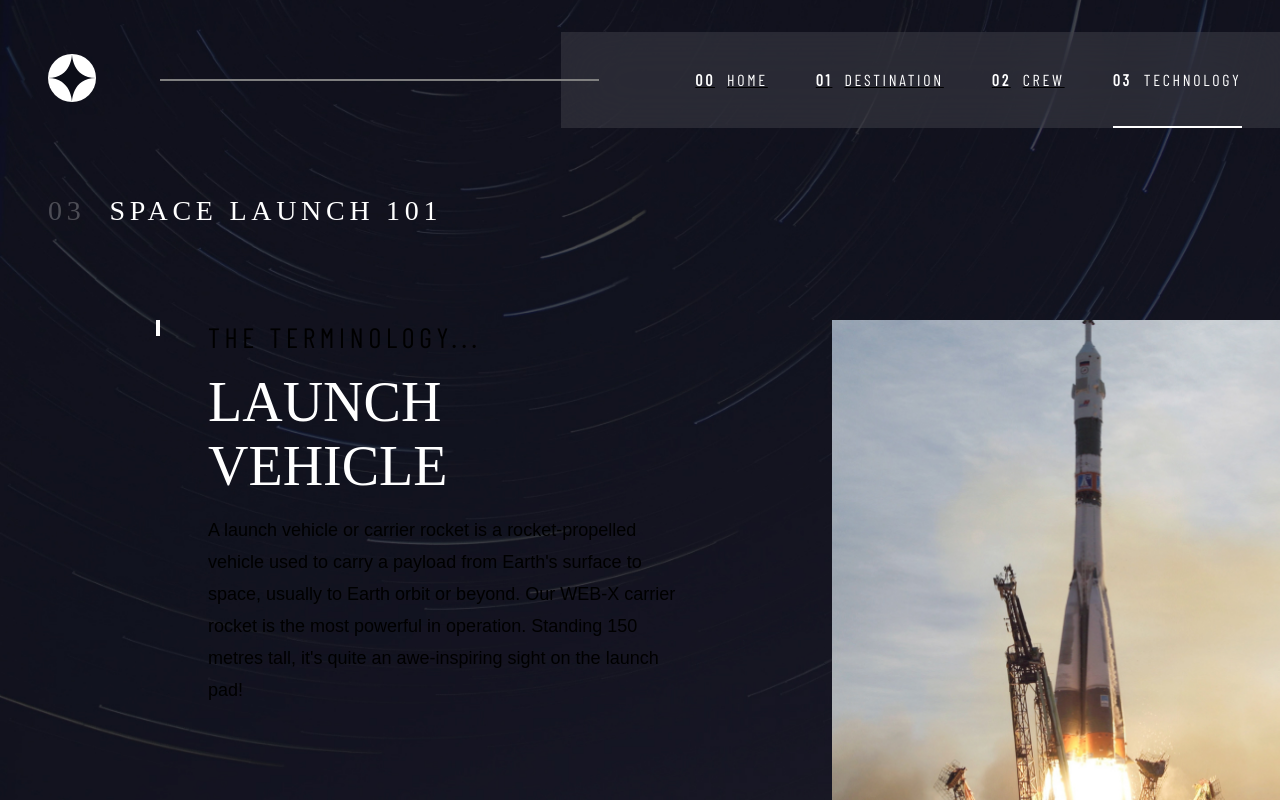
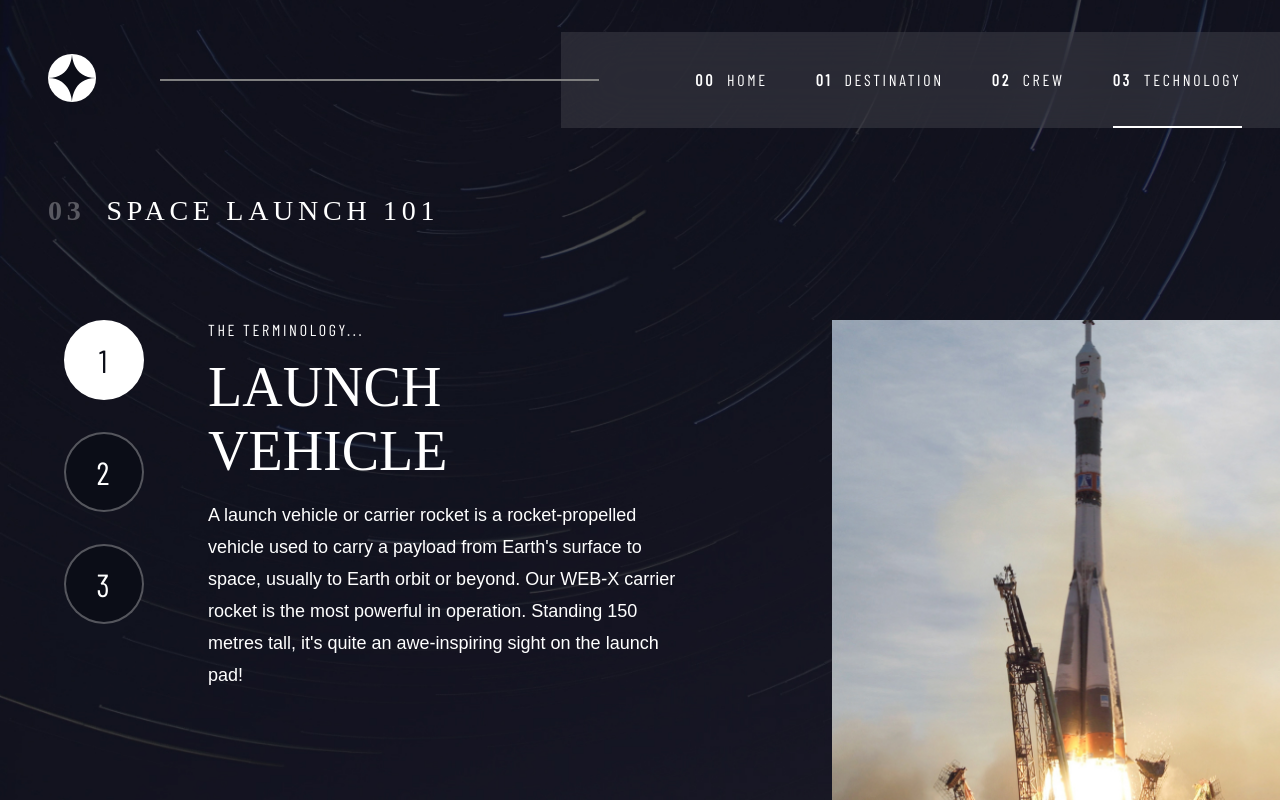
Before and after one commit to dmitri987/demo-space-travel, a React (Create React App) app: page /technology in a window 1280 px wide. Built offline with nearby package versions, Linux system fonts and the light colour scheme; a web font is replaced by a local one.

Commit message:
fix pages to work with refactored Navs

```diff
--- a/src/components/Crew/CrewPage.js
+++ b/src/components/Crew/CrewPage.js
@@ -2,7 +2,7 @@ import React from "react";
 import { useLocation } from "react-router-dom";
 import styled from "styled-components";
 import { createPage } from "../Page";
-import Navs from "../Navs/Navs";
+import Navs from "../Navs/Bullets";
 import bgImageDesktop from "./bg-crew-desktop.jpg";
 import bgImageTablet from "./bg-crew-tablet.jpg";
 import bgImageMobile from "./bg-crew-mobile.jpg";
--- a/src/components/Destination/DestinationPage.js
+++ b/src/components/Destination/DestinationPage.js
@@ -2,7 +2,7 @@ import React from "react";
 import { useLocation } from "react-router-dom";
 import styled from "styled-components";
 import { createPage } from "../Page";
-import Navs from "../Navs/Navs";
+import Navs from "../Navs/Tabs";
 import bgImageDesktop from "./bg-destination-desktop.jpg";
 import bgImageTablet from "./bg-destination-tablet.jpg";
 import bgImageMobile from "./bg-destination-mobile.jpg";
--- a/src/components/Home/HomePage.js
+++ b/src/components/Home/HomePage.js
@@ -46,6 +46,21 @@ const Content = styled.section`
   }
 `;
 
+const Subtitle = styled.h5`
+  font-size: 28px;
+  letter-spacing: 4.72px;
+
+  @media (max-width: ${desktop}) {
+    font-size: 20px;
+    letter-spacing: 3.38px;
+  }
+
+  @media (max-width: ${tablet}) {
+    font-size: 16px;
+    letter-spacing: 2.7px;
+  }
+`;
+
 const Info = styled.div`
   display: flex;
   flex-direction: column;
@@ -68,7 +83,7 @@ const Home = () => (
   <Page>
     <Content>
       <Info>
-        <h5>SO, YOU WANT TO TRAVEL TO</h5>
+        <Subtitle>SO, YOU WANT TO TRAVEL TO</Subtitle>
         <h1 className="text-white">SPACE</h1>
         <p>
           Let’s face it; if you want to go to space, you might as well genuinely
--- a/src/components/NavBar/NavBar.css
+++ b/src/components/NavBar/NavBar.css
@@ -76,6 +76,16 @@
   transition: all 0.25s ease-in-out;
 }
 
+@supports not (backdrop-filter: none) {
+  .panel {
+    background-color: rgba(var(--color-black-rgb) / 60%);
+  }
+
+  .panel-with-toggler:not(.inline) .panel {
+    background-color: rgba(var(--color-black-rgb) / 90%);
+  }
+}
+
 .panel-with-toggler:not(.inline) .panel.show {
   inset-inline-end: 0;
 }
--- a/src/components/Navs/BaseNavs.js
+++ b/src/components/Navs/BaseNavs.js
@@ -10,13 +10,14 @@ const Navs = styled.nav`
       ? `
     flex-direction: column;
     height: fit-content;
+    width: 100%;
     gap: 1em;
   `
       : `
     height: 100%;
+    width: fit-content;
     gap: 3em;
   `}
-  width: 100%;
   place-content: center;
   align-items: stretch;
 
@@ -31,6 +32,7 @@ const Navs = styled.nav`
     cursor: pointer;
     font-size: inherit;
     letter-spacing: inherit;
+    text-decoration: none;
 
     ${({ vertical }) => vertical && "width: 100%;"}
 
@@ -54,7 +56,6 @@ const ListItem = styled.li`
 const BaseItem = styled.div`
   display: flex;
   align-items: center;
-  /* height: 100%; */
   font-family: "Barlow Condensed", sans-serif;
   font-style: normal;
   font-weight: normal;
@@ -83,6 +84,10 @@ const BaseItem = styled.div`
 
   &:hover:not(.active) {
     border-color: var(--border-color-hover);
+  }
+
+  & > * {
+    color: inherit;
   }
 `;
 
@@ -118,7 +123,6 @@ const isStyles = (arg) => typeof arg === "string";
 const getComponentFromArgs = (name, args, stylesAllowed = true) => {
   const newComponent = args?.[name];
   if (!newComponent) return defaultComponents[name];
-  console.log(name, newComponent);
   if (isStyles(newComponent)) {
     if (!stylesAllowed)
       throw new TypeError(
--- a/src/components/Navs/Rounds.js
+++ b/src/components/Navs/Rounds.js
@@ -7,7 +7,7 @@ const desktop = data.breakpoints.desktop + "px";
 const { ItemText } = defaultComponents;
 
 /** Rounds */
-export default createNavs({
+const BaseRounds = createNavs({
   Navs: `
     --text-color: var(--color-gray);
     --text-color-active: var(--color-black);
@@ -73,3 +73,7 @@ export default createNavs({
     />
   ),
 });
+
+export default function Rounds(props) {
+  return <BaseRounds {...props} indexed />;
+}
--- a/src/components/Navs/Tabs.js
+++ b/src/components/Navs/Tabs.js
@@ -11,6 +11,7 @@ export default createNavs({
     --border-color-active: var(--color-white);
     --border-color-hover: var(--color-gray);
 
+    width: fit-content;
     height: 3em;
     gap: 2em;
     font-size: 16px;
@@ -22,39 +23,9 @@ export default createNavs({
     }
   `,
   Item: `
-    \${(props) => {
-      console.log(props);
-      if (props.vertical) return "border-inline-end: 2px solid transparent;";
-      return "border-block-end: 2px solid transparent;";
-    }}
-
     & > .index {
       margin-inline-end: 0.75em;
       font-weight: bold;
     }
   `,
 });
-
-// xport default createNavs({
-//   Navs: `
-//     --text-color: var(--color-white);
-//     --text-color-active: var(--color-white);
-//     --border-color-active: var(--color-white);
-//     --border-color-hover: var(--color-white);
-//   `,
-//   Item: `
-//     font-size: 16px;
-//     letter-spacing: 2.7px;
-//     border-block-end: 2px solid transparent;
-
-//     & > .index {
-//       margin-inline-end: 0.75em;
-//       font-weight: bold;
-//     }
-
-//     @media (min-width: ${tablet}) and (max-width: ${desktop}) {
-//       font-size: 14px;
-//       letter-spacing: 2.36px;
-//     }
-//    `,
-// });
--- a/src/components/Page.js
+++ b/src/components/Page.js
@@ -1,35 +1,43 @@
 import React, { useState } from "react";
-// import PropTypes from "prop-types";
-import styled, { css } from "styled-components";
+import styled from "styled-components";
 import NavBar from "./NavBar/NavBar";
 import data from "../data.json";
 import { useViewportResizedWidth } from "../helpers";
 
-// const setBackgroundImageUrl = (url, maxWidth = null) => {
-//   if (!url) return;
-//   if (!maxWidth)
-//     return css`
-//       background-image: url(${url});
-//     `;
-
-//   return css`
-//     @media (max-width: ${maxWidth}) {
-//       background-image: url(${url});
-//     }
-//   `;
-// };
+const tablet = data.breakpoints.tablet + "px";
+const desktop = data.breakpoints.desktop + "px";
 
 const StyledHeading = styled.h5`
+  margin-inline-start: 3rem;
+  font-family: "Barlow Condensed", sans-serif;
+  font-style: normal;
+  font-weight: normal;
   text-align: start;
+  color: var(--color-white);
 
-  margin-inline-start: 3rem;
+  font-size: 28px;
+  letter-spacing: 4.72px;
+
+  @media (max-width: ${desktop}) {
+    font-size: 20px;
+    letter-spacing: 2.38px;
+  }
+
+  @media (max-width: ${tablet}) {
+    font-size: 16px;
+    letter-spacing: 2.7px;
+  }
+
+  & .index {
+    opacity: 0.3;
+    margin-inline-end: 0.75em;
+    font-weight: bold;
+  }
 `;
 
 const Heading = ({ index, heading }) => (
-  <StyledHeading className="text-white">
-    <span style={{ opacity: 0.25, marginInlineEnd: "1.5rem" }}>
-      {index <= 9 ? "0" + index : index}
-    </span>
+  <StyledHeading>
+    <span className="index">{index <= 9 ? "0" + index : index}</span>
     <span>{heading}</span>
   </StyledHeading>
 );
@@ -41,8 +49,6 @@ export const createPage = ({
   bgImageTablet,
   bgImageMobile,
 }) => {
-  const { desktop, tablet } = data.breakpoints;
-
   const Page = styled.div`
     display: grid;
     grid-template-rows: 12rem 8rem 1fr;
@@ -68,14 +74,13 @@ export const createPage = ({
   `;
 
   return ({ children }) => {
-    // const viewportWidth = window.innerWidth;
     const [viewportWidth, setViewportWidth] = useState(window.innerWidth);
     useViewportResizedWidth(setViewportWidth);
 
     const styles = {
-      mobile: viewportWidth < tablet,
-      tablet: viewportWidth < desktop,
-      desktop: viewportWidth >= desktop,
+      mobile: viewportWidth < data.breakpoints.tablet,
+      tablet: viewportWidth < data.breakpoints.desktop,
+      desktop: viewportWidth >= data.breakpoints.desktop,
     };
 
     return (
--- a/src/components/Technology/TechnologyPage.js
+++ b/src/components/Technology/TechnologyPage.js
@@ -2,7 +2,7 @@ import React, { useState } from "react";
 import { useLocation } from "react-router-dom";
 import styled from "styled-components";
 import { createPage } from "../Page";
-import Navs from "../Navs/Navs";
+import Navs from "../Navs/Rounds";
 import bgImageDesktop from "./bg-technology-desktop.jpg";
 import bgImageTablet from "./bg-technology-tablet.jpg";
 import bgImageMobile from "./bg-technology-mobile.jpg";
@@ -54,6 +54,16 @@ const Content = styled.section`
     justify-items: center;
     margin-inline: 0;
     gap: 2.5rem;
+  }
+`;
+
+const Subtitle = styled.h5`
+  font-size: 16px;
+  letter-spacing: 2.7px;
+
+  @media (max-width: ${tablet_px}) {
+    font-size: 14px;
+    letter-spacing: 2.36px;
   }
 `;
 
@@ -133,12 +143,13 @@ const Technology = () => {
         <Navs
           items={technology}
           activeItem={index}
-          rounds
           vertical={viewportWidth >= desktop}
           style={{ gridArea: "navs" }}
         />
         <Info>
-          <h5 style={{ gridArea: "subheader" }}>THE TERMINOLOGY...</h5>
+          <Subtitle style={{ gridArea: "subheader" }}>
+            THE TERMINOLOGY...
+          </Subtitle>
           <h3 style={{ gridArea: "header" }}>{name}</h3>
           <p style={{ gridArea: "description" }}>{description}</p>
         </Info>
--- a/src/index.css
+++ b/src/index.css
@@ -27,6 +27,7 @@
 * {
   box-sizing: border-box;
   margin-block: 0;
+  color: var(--color-white);
 }
 body {
   margin: 0;
@@ -111,11 +112,11 @@ nav * {
   text-transform: uppercase;
 }
 
-h5 {
+/* h5 {
   font-size: 28px;
   line-height: 34px;
   letter-spacing: 4.725px;
-}
+} */
 
 .subheading1 {
   font-size: 28px;
```
Also changed, not shown: 1 other file (tests, documents, lock files or other folders).
